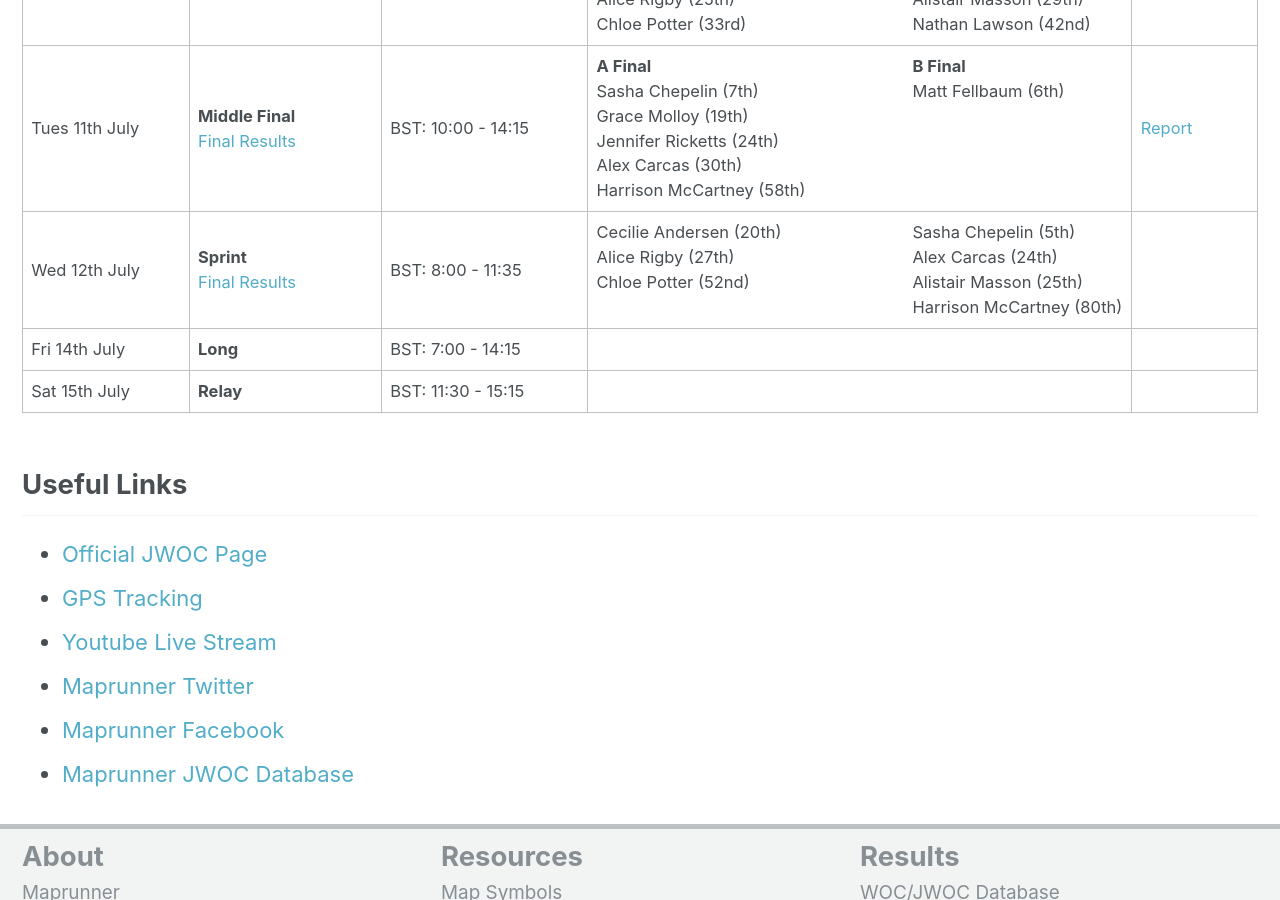
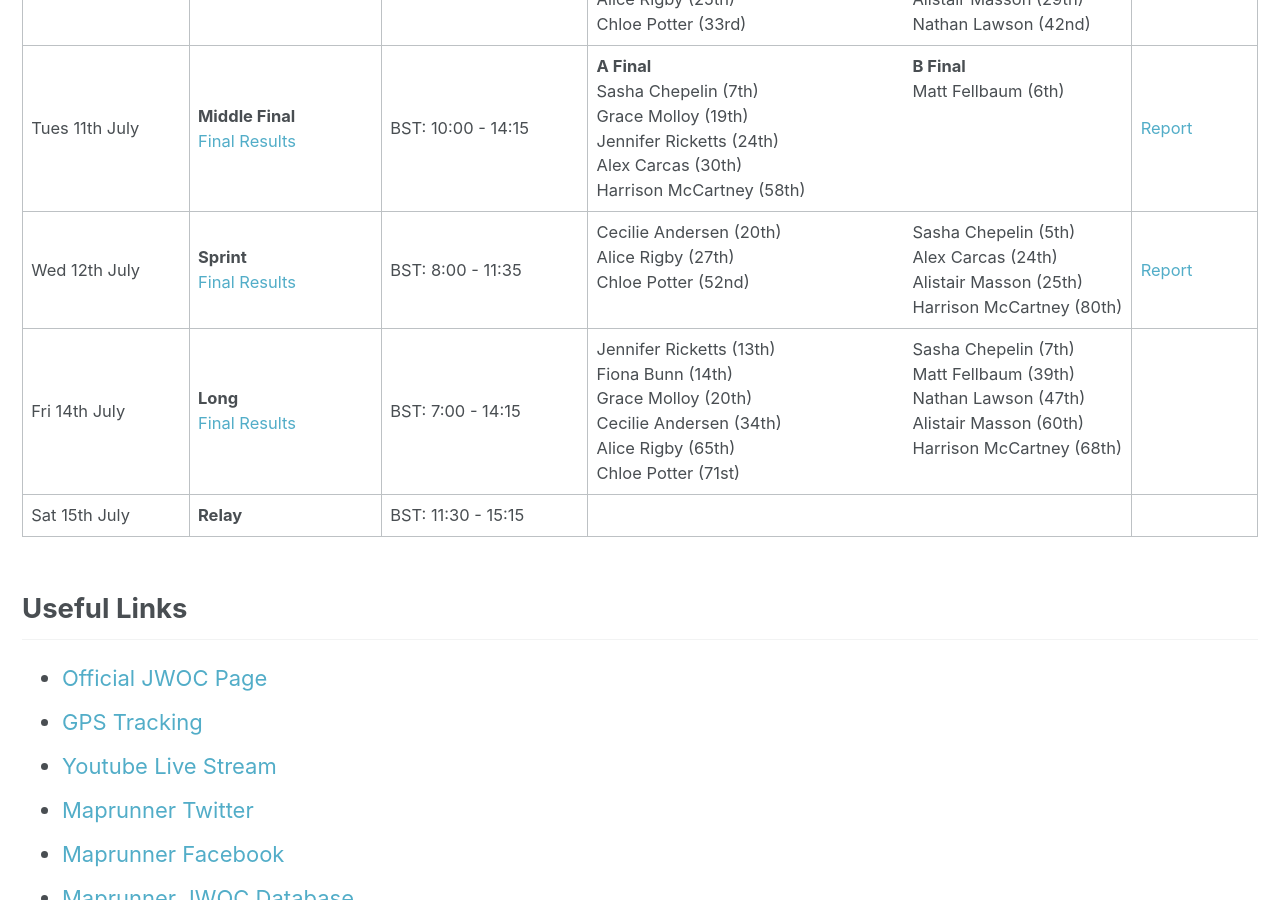
Before and after one commit to Maprunner/maprunner, a Jekyll site: the page built from _pages/jwoc2017.md, in a window 1280 px wide and 900 px high, scrolled down 968 px. Built offline with Jekyll 4.4.1, drawn with Linux system fonts in a browser that asks for light colours.

Commit message:
Long results

```diff
--- a/_pages/jwoc2017.md
+++ b/_pages/jwoc2017.md
@@ -17,9 +17,9 @@ header:
 | Date | Race | Times | GB Runners | Summary |
 |------|------|-------|------------|---------|
 | Mon 10th July | **Middle Qualifier**<br>[Final Results](https://eventor.orienteering.org/Events/ResultList?eventId=5156&groupBy=EventClass) | BST: 7:00 - 10:45 | <span style="float:left;width:60%;">Grace Molloy (4th)<br>Jennifer Ricketts (10th)<br>Fiona Bunn (11th)<br>Cecilie Andersen (21st)<br>Alice Rigby (25th)<br>Chloe Potter (33rd)</span><span style="float:right;width:40%;">Sasha Chepelin (6th)<br>Harrison McCartney (8th)<br>Alex Carcas (9th)<br>Matt Fellbaum (26th)<br>Alistair Masson (29th)<br>Nathan Lawson (42nd)</span>  | [Report](https://www.britishorienteering.org.uk/index.php?pg=news_archive&item=3812) |
-| Tues 11th July | **Middle Final**<br>[Final Results]() | BST: 10:00 - 14:15 | <span style="float:left;width:60%;">**A Final**<br>Sasha Chepelin (7th)<br>Grace Molloy (19th)<br>Jennifer Ricketts (24th)<br>Alex Carcas (30th)<br>Harrison McCartney (58th)</span><span style="float:right;width:40%;">**B Final**<br>Matt Fellbaum (6th)</span> | [Report](https://www.britishorienteering.org.uk/news/3813) |
-| Wed 12th July | **Sprint**<br>[Final Results](https://eventor.orienteering.org/Events/ResultList?eventId=5158&groupBy=EventClass) | BST: 8:00 -  11:35 | <span style="float:left;width:60%;">Cecilie Andersen (20th)<br>Alice Rigby (27th)<br>Chloe Potter (52nd)</span><span style="float:right;width:40%;">Sasha Chepelin (5th)<br>Alex Carcas (24th)<br>Alistair Masson (25th)<br>Harrison McCartney (80th)</span> |  |
-| Fri 14th July | **Long** | BST: 7:00 - 14:15 |  |  |
+| Tues 11th July | **Middle Final**<br>[Final Results](https://eventor.orienteering.org/Events/ResultList?eventId=5157&groupBy=EventClass) | BST: 10:00 - 14:15 | <span style="float:left;width:60%;">**A Final**<br>Sasha Chepelin (7th)<br>Grace Molloy (19th)<br>Jennifer Ricketts (24th)<br>Alex Carcas (30th)<br>Harrison McCartney (58th)</span><span style="float:right;width:40%;">**B Final**<br>Matt Fellbaum (6th)</span> | [Report](https://www.britishorienteering.org.uk/news/3813) |
+| Wed 12th July | **Sprint**<br>[Final Results](https://eventor.orienteering.org/Events/ResultList?eventId=5158&groupBy=EventClass) | BST: 8:00 -  11:35 | <span style="float:left;width:60%;">Cecilie Andersen (20th)<br>Alice Rigby (27th)<br>Chloe Potter (52nd)</span><span style="float:right;width:40%;">Sasha Chepelin (5th)<br>Alex Carcas (24th)<br>Alistair Masson (25th)<br>Harrison McCartney (80th)</span> | [Report](https://www.britishorienteering.org.uk/news/3815) |
+| Fri 14th July | **Long**<br>[Final Results]() | BST: 7:00 - 14:15 | <span style="float:left;width:60%;">Jennifer Ricketts (13th)<br>Fiona Bunn (14th)<br>Grace Molloy (20th)<br>Cecilie Andersen (34th)<br>Alice Rigby (65th)<br>Chloe Potter (71st)</span><span style="float:right;width:40%;">Sasha Chepelin (7th)<br>Matt Fellbaum (39th)<br>Nathan Lawson (47th)<br>Alistair Masson (60th)<br>Harrison McCartney (68th)</span> |  |
 | Sat 15th July | **Relay** | BST: 11:30 - 15:15 |  |  |
 
 ## Useful Links
```
